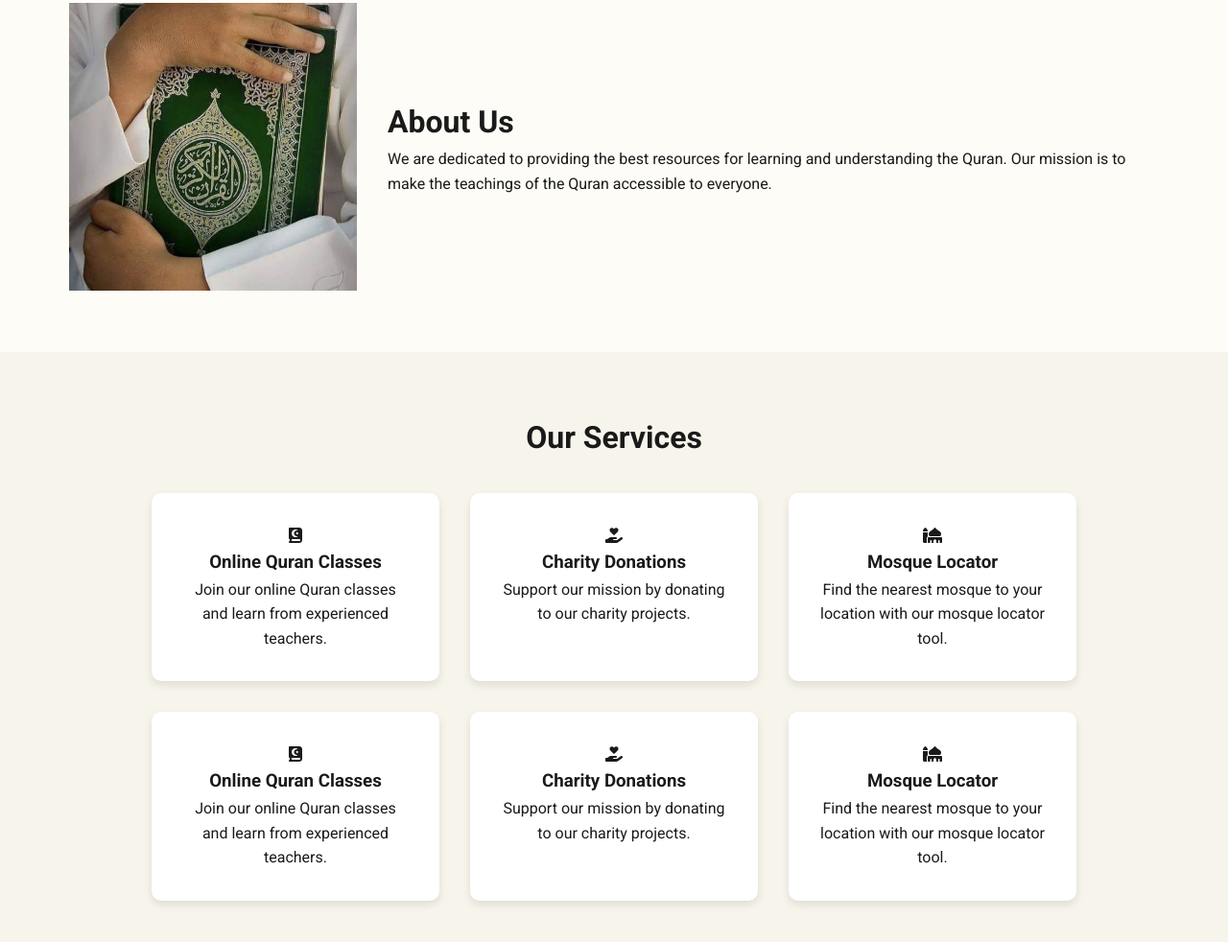
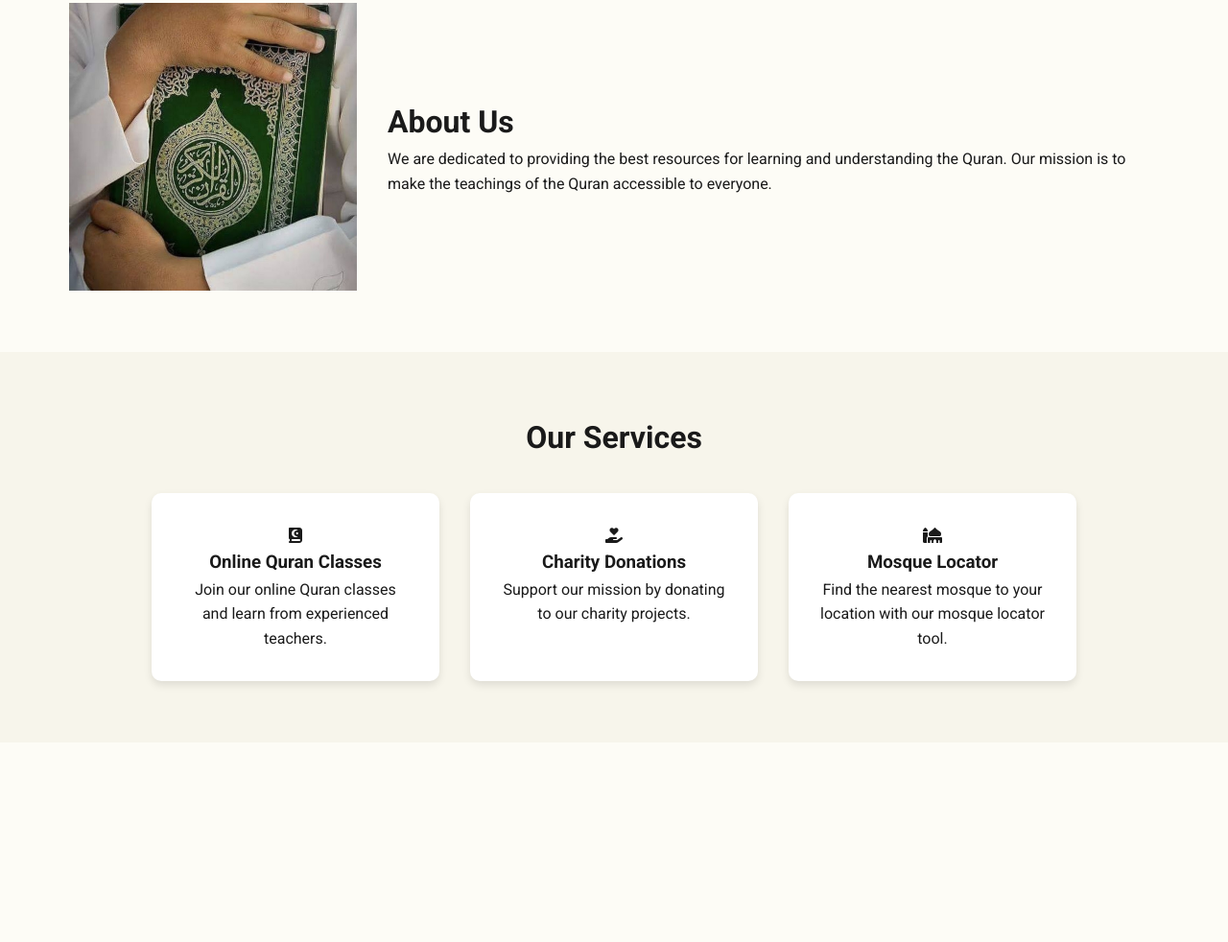
Before and after one commit to TheWebUstaad/islmaic.web, a plain HTML site: page index.html in a window 1280 px wide. Shown: the part 614-1596 px from the top of the page at 96% size. After the commit the page ends 1388 px from the top, so only its background shows below. Drawn offline with Linux system fonts and the light colour scheme; a web font is replaced by a local one.

Commit message:
update navbar

```diff
--- a/index.html
+++ b/index.html
@@ -22,8 +22,7 @@
                         <li><a href="#">About</a></li>
                         <li><a href="#">Services</a></li>
                         <li><a href="#">blog</a></li>
-                        <li><a href="#">Contact</a></li>
-                        <li><a href="#">Donate</a></li>
+
                     </ul>
                 </nav>
             </div>
@@ -64,21 +63,6 @@
                      <h3>Mosque Locator</h3>
                     <p>Find the nearest mosque to your location with our mosque locator tool.</p>
                 </div>
-                <div class="card">
-                    <i class="fa-solid fa-book-quran"></i>
-                    <h3>Online Quran Classes</h3>
-                    <p>Join our online Quran classes and learn from experienced teachers.</p>
-                </div>
-                <div class="card">
-                    <i class="fa-solid fa-hand-holding-heart"></i>
-                    <h3>Charity Donations</h3>
-                    <p>Support our mission by donating to our charity projects.</p>
-                </div>
-                <div class="card">
-                    <i class="fa-solid fa-mosque"></i>
-                     <h3>Mosque Locator</h3>
-                    <p>Find the nearest mosque to your location with our mosque locator tool.</p>
-                </div>
             </div>
           </section>
     </div>
```
